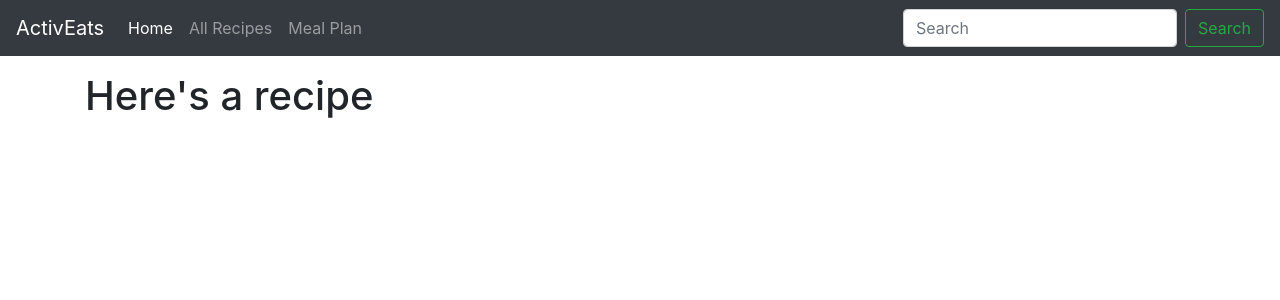
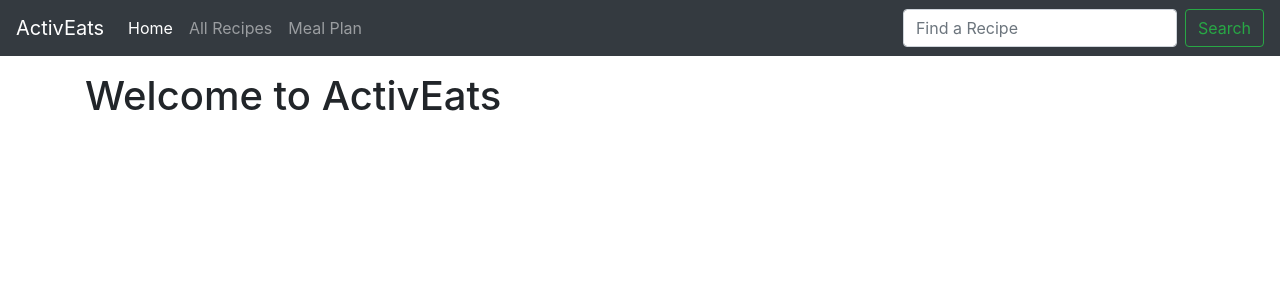
Before and after one commit to kathrynchew/ActivEats, a Flask app: page / in a window 1280 px wide. Shown: the top 300 px of the page. Run offline with Flask 2, Linux system fonts and the light colour scheme; data that the repository does not hold is empty; some libraries are stand-ins or nearby versions.

Commit message:
Built SQLAlchemy for recipe search bar

```diff
--- a/server.py
+++ b/server.py
@@ -100,6 +100,23 @@ def display_current_meal_plan():
                            dinners=weekly_dinners)
 
 
+@app.route('/search')
+def display_search_results():
+    """ Displays any results from a recipe search """
+
+    search_term = request.args.get('search_term')
+    print search_term
+
+    search_results_names = Recipe.query.filter(Recipe.recipe_name.like("%{}%".format(search_term.title()))).all()
+    search_results_categories = Category.query.filter(Category.category_name.like("%{}%".format(search_term.title()))).all()
+
+    print search_results_names
+    print search_results_categories
+    print "yo bro"
+
+    return redirect("/")
+
+
 
 ################################################################################
 if __name__ == "__main__":
@@ -113,5 +130,6 @@ if __name__ == "__main__":
 
     # Use the DebugToolbar
     DebugToolbarExtension(app)
+    DEBUG_TB_INTERCEPT_REDIRECTS = False
 
     app.run(port=5000, host='0.0.0.0')
--- a/templates/base.html
+++ b/templates/base.html
@@ -1,7 +1,7 @@
 <!doctype html>
 <html>
 <head>
-    <title>{% block title %} put your title here {% endblock %}</title>
+    <title>ActivEats: {% block title %} put your title here {% endblock %}</title>
     <script src="http://code.jquery.com/jquery-3.3.1.min.js"></script>
      <link rel="stylesheet" href="https://maxcdn.bootstrapcdn.com/bootstrap/4.0.0/css/bootstrap.min.css">
 </head>
@@ -21,11 +21,11 @@
               <a class="nav-link" href="/recipes">All Recipes</a>
             </li>
             <li class="nav-item">
-              <a class="nav-link" href="my_week">Meal Plan</a>
+              <a class="nav-link" href="/my_week">Meal Plan</a>
             </li>
           </ul>
-          <form class="form-inline my-2 my-lg-0">
-            <input class="form-control mr-sm-2" type="search" placeholder="Search" aria-label="Search">
+          <form class="form-inline my-2 my-lg-0" action="/search">
+            <input name="search_term" class="form-control mr-sm-2" type="search" placeholder="Find a Recipe" aria-label="Search">
             <button class="btn btn-outline-success my-2 my-sm-0" type="submit">Search</button>
           </form>
         </div>
--- a/templates/display_recipe.html
+++ b/templates/display_recipe.html
@@ -1,5 +1,5 @@
 {% extends 'base.html' %}
-{% block title %}recipe_text.recipe_name{% endblock %}
+{% block title %}{{ recipe_text.recipe_name }}{% endblock %}
 
 {% block content %}
 <h1>Here's a Full Recipe</h1>
--- a/templates/home.html
+++ b/templates/home.html
@@ -1,8 +1,8 @@
 {% extends 'base.html' %}
-{% block title %}ActivEats{% endblock %}
+{% block title %}Let's Eat!{% endblock %}
 
 {% block content %}
-<h1>Here's a recipe</h1>
+<h1>Welcome to ActivEats</h1>
 {% for item in recipe %}
     {{ item }}
 {% endfor %}
```
